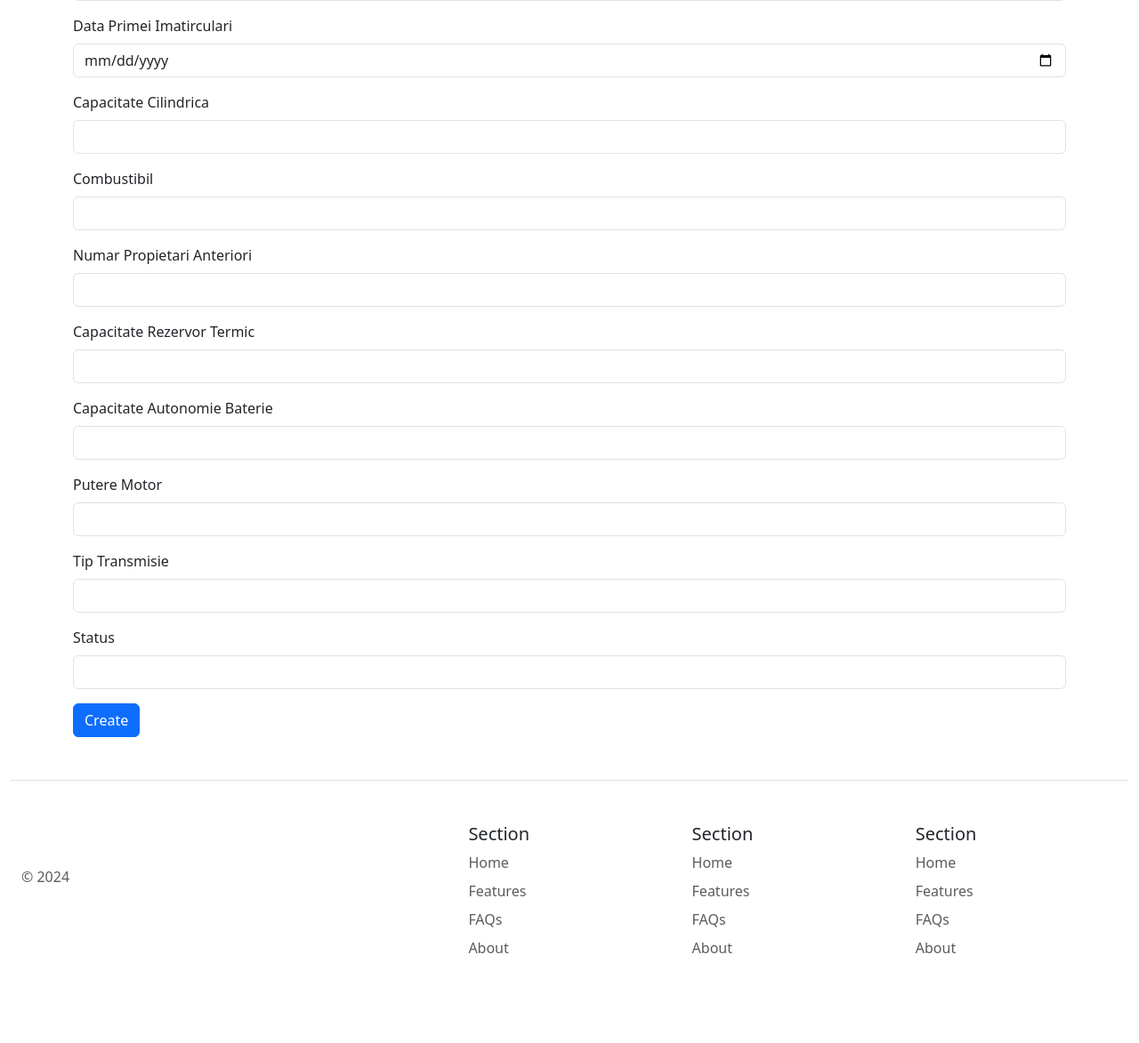
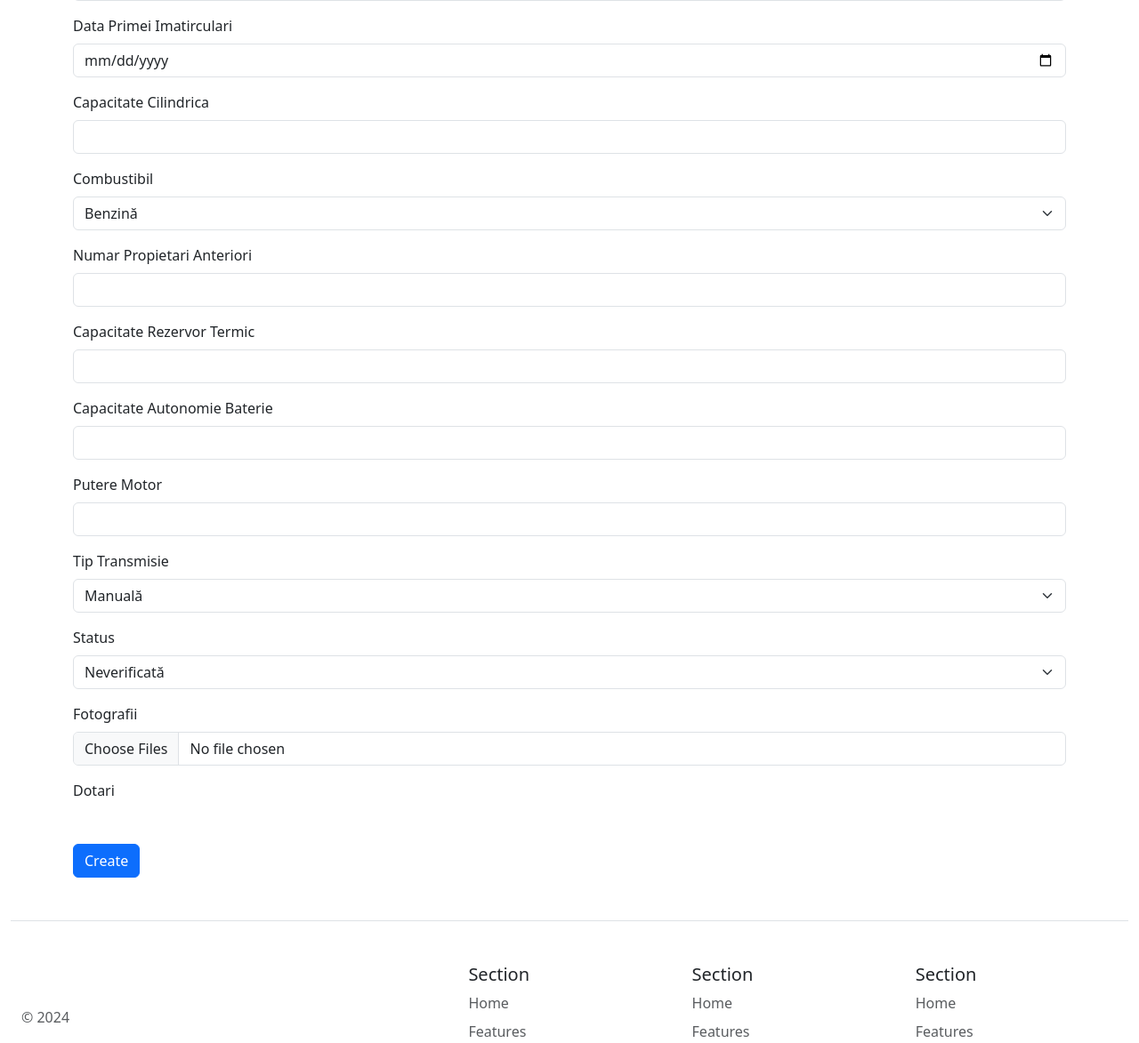
Before and after one commit to mihai-madalin/ProiectLicentaRadacini, a Flask app: page /autoturism/create in a window 1280 px wide. Shown: the part 840-2013 px from the top of the page at 89% size. Before the commit the page ends 1912 px from the top, so only its background shows below. Run offline with Flask 3, Linux system fonts and the light colour scheme; a user stored in the database is signed in; data comes from the database, SQL or seed files in the repository; data that the repository does not hold is empty; parts of the project's set-up code (start-up, migrations or seed data) failed here and were passed over; some libraries are stand-ins or nearby versions.

Commit message:
Adaugat posibilitate pentru a incarca mai multe poze si posibilitatea de a adauga dotari

```diff
--- a/blueprints/autoturism/routes.py
+++ b/blueprints/autoturism/routes.py
@@ -5,6 +5,7 @@ import os
 from db import db
 from models.tipautoturisme import TipAutoturism
 from models.autoturism import Autoturism
+from models.dotari import Dotare
 from models.autoturisme_dotari import AutoturismDotari
 from models.autoturisme_fotografii import AutoturismFotografii
 from blueprints.autoturism import autoturism_bp
@@ -18,39 +19,65 @@ def get_tip_autoturism(codTipAutoturism):
     else:
         return "Tip neidentificat"
 
-def allowed_file(filename):
-    return '.' in filename and filename.rsplit('.', 1)[1].lower() in ALLOWED_EXTENSIONS
-
 @autoturism_bp.route("/create", methods=["GET", "POST"])
 @login_required
 def create_autoturism():
+    dotari = Dotare.query.all()
     if request.method == "POST":
-        data = request.form
         new_autoturism = Autoturism(
-            marca=data["marca"],
-            model=data["model"],
-            valoareOdometru=data["valoareOdometru"],
-            tipAutoturism=data["tipAutoturism"],
-            AnulFabricatiei=data["AnulFabricatiei"],
-            serieCaroserie=data["serieCaroserie"],
-            numarInmatriculare=data["numarInmatriculare"],
-            culoare=data["culoare"],
-            dataPrimeiImatirculari=data["dataPrimeiImatirculari"],
-            capacitateCilindrica=data["capacitateCilindrica"],
-            combustibil=data["combustibil"],
-            numarPropietariAnteriori=data["numarPropietariAnteriori"],
-            capacitateRezervorTermic=data.get("capacitateRezervorTermic"),
-            capacitateAutonomieBaterie=data.get("capacitateAutonomieBaterie"),
-            putereMotor=data["putereMotor"],
-            tipTransmisie=data["tipTransmisie"],
-            status=data["status"]
+            marca=request.form["marca"],
+            model=request.form["model"],
+            valoareOdometru=request.form["valoareOdometru"],
+            tipAutoturism=request.form["tipAutoturism"],
+            AnulFabricatiei=request.form["AnulFabricatiei"],
+            serieCaroserie=request.form["serieCaroserie"],
+            numarInmatriculare=request.form["numarInmatriculare"],
+            culoare=request.form["culoare"],
+            dataPrimeiImatirculari=request.form["dataPrimeiImatirculari"],
+            capacitateCilindrica=request.form["capacitateCilindrica"],
+            combustibil=request.form["combustibil"],
+            numarPropietariAnteriori=request.form["numarPropietariAnteriori"],
+            capacitateRezervorTermic=request.form.get("capacitateRezervorTermic"),
+            capacitateAutonomieBaterie=request.form.get("capacitateAutonomieBaterie"),
+            putereMotor=request.form["putereMotor"],
+            tipTransmisie=request.form["tipTransmisie"],
+            status=request.form["status"]
         )
         db.session.add(new_autoturism)
         db.session.commit()
-        flash("Autoturism created successfully.", "success")
+
+        selected_dotari = request.form.getlist("dotari")
+        for dotare_id in selected_dotari:
+            dotare = Dotare.query.get(dotare_id)
+            if dotare:
+                db.session.add(AutoturismDotari(new_autoturism.codAutoturism, dotare.codDotare))
+        db.session.commit()
+
+
+        # Handle photo upload
+        if 'photos' in request.files:
+            photos = request.files.getlist('photos')
+            for photo in photos:
+                if photo.filename == '':
+                    continue
+                if photo and allowed_file(photo.filename):
+                    filename = secure_filename(photo.filename)
+                    relative_filepath = 'uploads/autoturisme/' + filename
+                    absolute_filepath = os.path.join(current_app.root_path, 'static', relative_filepath)
+                    os.makedirs(os.path.dirname(absolute_filepath), exist_ok=True)
+                    photo.save(absolute_filepath)
+                    new_photo = AutoturismFotografii(codAutoturism=new_autoturism.codAutoturism, caleDiscFotografie=relative_filepath, fotografiePrincipala=False)
+                    db.session.add(new_photo)
+            db.session.commit()
+
+        flash("Autoturism created successfully", "success")
         return redirect(url_for("autoturism.list_autoturism"))
-    return render_template("autoturism/create_autoturism.html")
+    return render_template("autoturism/create_autoturism.html", dotari=dotari)
 
+def allowed_file(filename):
+    ALLOWED_EXTENSIONS = {'png', 'jpg', 'jpeg', 'gif'}
+    return '.' in filename and \
+            filename.rsplit('.', 1)[1].lower() in ALLOWED_EXTENSIONS
 @autoturism_bp.route("/list", methods=["GET"])
 @login_required
 def list_autoturism():
@@ -62,6 +89,7 @@ def list_autoturism():
 def view_autoturism(autoturism_id):
     autoturism = Autoturism.query.get_or_404(autoturism_id)
     photos = db.session.query(AutoturismFotografii).where(AutoturismFotografii.codAutoturism == autoturism_id)
+    dotari_auto = db.session.query(AutoturismDotari).where(AutoturismDotari.codAutoturism == autoturism_id)
 
     return render_template("autoturism/view_autoturism.html",
                             autoturism=autoturism,
--- a/templates/autoturism/create_autoturism.html
+++ b/templates/autoturism/create_autoturism.html
@@ -3,7 +3,7 @@
 {% block content %}
 <div class="container">
     <h2 class="my-4">Create Autoturism</h2>
-    <form method="POST">
+    <form method="POST" enctype="multipart/form-data">
         <div class="mb-3">
             <label for="marca" class="form-label">Marca</label>
             <input type="text" class="form-control" id="marca" name="marca" required>
@@ -46,7 +46,11 @@
         </div>
         <div class="mb-3">
             <label for="combustibil" class="form-label">Combustibil</label>
-            <input type="number" class="form-control" id="combustibil" name="combustibil" required>
+            <select class="form-select" id="combustibil" name="combustibil" required>
+                {% for key, value in {'1': 'Benzină', '2': 'Diesel', '3': 'Electrică', '4': 'Benzină + GPL', '5': 'Diesel + GNC', '6': 'Hibrid + Benzină', '7': 'Hibrid + Diesel', '9': 'Hidrogen'}.items() %}
+                <option value="{{ key }}">{{ value }}</option>
+                {% endfor %}
+            </select>
         </div>
         <div class="mb-3">
             <label for="numarPropietariAnteriori" class="form-label">Numar Propietari Anteriori</label>
@@ -66,11 +70,34 @@
         </div>
         <div class="mb-3">
             <label for="tipTransmisie" class="form-label">Tip Transmisie</label>
-            <input type="number" class="form-control" id="tipTransmisie" name="tipTransmisie" required>
+            <select class="form-select" id="tipTransmisie" name="tipTransmisie" required>
+                {% for key, value in {'1': 'Manuală', '2': 'Automată'}.items() %}
+                <option value="{{ key }}">{{ value }}</option>
+                {% endfor %}
+            </select>
         </div>
         <div class="mb-3">
             <label for="status" class="form-label">Status</label>
-            <input type="number" class="form-control" id="status" name="status" required>
+            <select class="form-select" id="status" name="status" required>
+                {% for key, value in {'0': 'Neverificată', '1': 'Verificată', '2': 'În vânzare', '3': 'Vândută', '4': 'Retrasă'}.items() %}
+                <option value="{{ key }}">{{ value }}</option>
+                {% endfor %}
+            </select>
+        </div>
+        <div class="mb-3">
+            <label for="photos" class="form-label">Fotografii</label>
+            <input type="file" class="form-control" id="photos" name="photos" multiple>
+        </div>
+        <div class="mb-3">
+            <label for="dotari" class="form-label">Dotari</label>
+            <div class="form-check">
+                {% for dotare in dotari %}
+                <div>
+                    <input class="form-check-input" type="checkbox" id="dotare{{ dotare.codDotare }}" name="dotari" value="{{ dotare.codDotare }}">
+                    <label class="form-check-label" for="dotare{{ dotare.codDotare }}">{{ dotare.denumireDotare }}</label>
+                </div>
+                {% endfor %}
+            </div>
         </div>
         <button type="submit" class="btn btn-primary">Create</button>
     </form>
```
